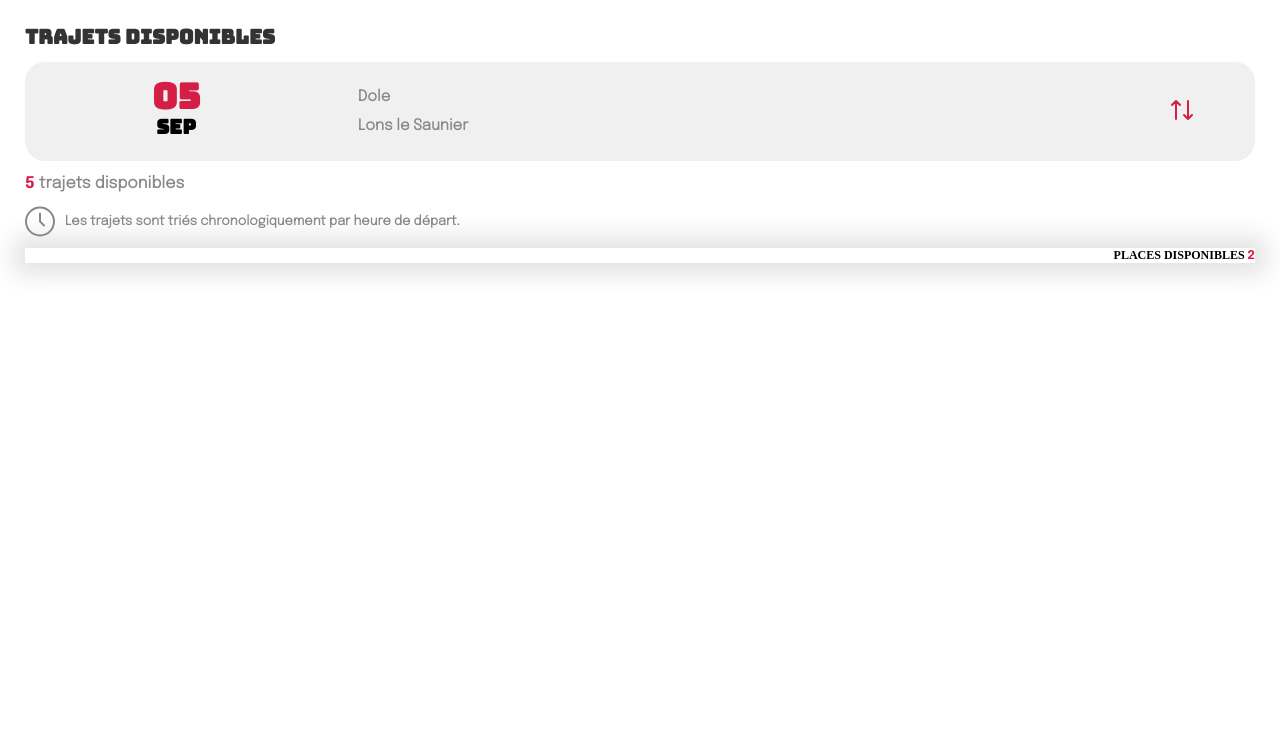
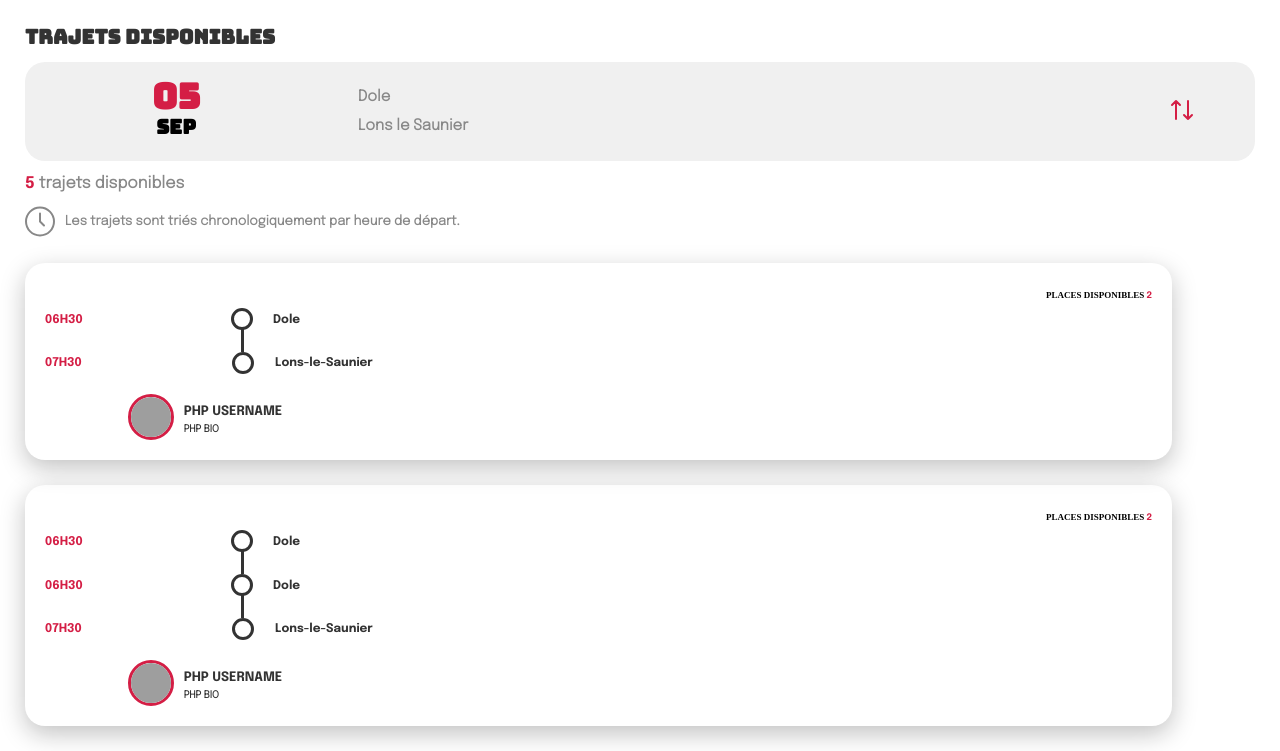
Before and after one commit to chrisviv/blablaCampus, a PHP site: page /list.php in a window 1280 px wide. Shown: the part 92-843 px from the top of the page. Before the commit the page ends 368 px from the top, so only its background shows below. Run offline with PHP 8.4, Linux system fonts and the light colour scheme; some web fonts are replaced; grey boxes are pictures that could not be loaded.

Commit message:
page list.php ready for checking

```diff
--- a/assets/css/style.css
+++ b/assets/css/style.css
@@ -693,16 +693,110 @@ input[type="date"]::-webkit-calendar-picker-indicator {
 }
 
 .card-trajet{
-    width: 100%;
+    width: 90%;
     -webkit-box-shadow: 0px 0px 24px 11px rgba(0, 0, 0, 0.116);
-    box-shadow: 0px 0px 24px 11px rgba(0, 0, 0, 0.116);
-
+    box-shadow: 0px 8px 24px rgba(17, 17, 17, 0.25);
+    padding: 20px;
+    border-radius: 20px;
+    margin-top: 25px;
 }
 .card-trajet > h2{
     font-family: "worksans";
     width: 100%;
+    font-size: 9px;
+    text-align: end;
+
+}
+
+.travel-start{
+    display: flex;
+
+
+}
+.travel-start > h3{
+    margin: 0px;
     font-size: 12px;
-    text-align: end;
+    line-height: 24px;
+}
+
+.travel-start > img{
+    margin: 0px 20px;
+}
+.travel-half{
+    display: flex;
+
+
+}
+.travel-half > h3{
+    margin: 0px;
+    font-size: 12px;
+    line-height: 24px;
+}
+
+.travel-half > img{
+    margin: 0px 20px;
+}
+.travel-end{
+    display: flex;
+    align-items: center;
+}
+.travel-end > h3{
+    margin: 0px;
+    font-size: 12px;
+}
+.travel-end > img{
+    margin: 0px 21px;
+}
+
+.hour{
+    color: var(--red);
+    font-family: "epilogueBold";
+    width: 15%;
+}
+.place{
+    color: var(--blackSubtitle);
+    font-family: "epilogueBold";
+    width: 78%;
+}
+
+
+.profile-travel>img {
+    width: 40px;
+    height: 40px;
+    border-radius: 100px;
+    border: 3px solid var(--red);
+
+
+}
+
+.profile-travel {
+    width: 100%;
+    display: flex;
+    justify-content: center;
+    align-items: center;
+    margin: 20px 0px 0px 0px;
+
+}
+
+.user-travel {
+    width: 80%;
+    margin-left: 10px;
+}
+
+.user-travel>h2 {
+    font-family: "epilogueBold";
+    color: var(--blackSubtitle);
+    margin: 0;
+    font-size: 13px;
+    line-height: 25px;
+}
+
+.user-travel>h3 {
+    font-family: "epilogue";
+    color: var(--blackSubtitle);
+    margin: 0;
+    font-size: 10px;
+
 }
 
 
--- a/list.php
+++ b/list.php
@@ -35,6 +35,71 @@
             <span class="phpNumber">2</span>
         </h2>
 
+        <div class="card-body">
+            <div class="travel-start">
+                <h3 class="hour">06H30</h3>
+                <img src="assets/img/circle-line.svg" alt="">
+                <h3 class="place">Dole</h3>
+            </div>
+
+        <!--     <div class="travel-half">
+                <h3 class="hour">06H30</h3>
+                <img src="assets/img/circle-line.svg" alt="">
+                <h3 class="place">Dole</h3>
+            </div> -->
+
+            <div class="travel-end">
+                <h3 class="hour">07H30</h3>
+                <img src="assets/img/circle.svg" alt="">
+                <h3 class="place">Lons-le-Saunier</h3>
+            </div>
+        </div>
+
+        <div class="profile-travel">
+         <img src="https://picsum.photos/200/300" alt="Photo de profil">
+
+         <div class="user-travel">
+             <h2>PHP USERNAME</h2>
+             <h3>PHP BIO </h3>
+         </div>
+       </div>
+
+
+    </div>
+
+    <div class="card-trajet">
+        <h2>PLACES DISPONIBLES
+            <span class="phpNumber">2</span>
+        </h2>
+
+        <div class="card-body">
+            <div class="travel-start">
+                <h3 class="hour">06H30</h3>
+                <img src="assets/img/circle-line.svg" alt="">
+                <h3 class="place">Dole</h3>
+            </div>
+
+            <div class="travel-half">
+                <h3 class="hour">06H30</h3>
+                <img src="assets/img/circle-line.svg" alt="">
+                <h3 class="place">Dole</h3>
+            </div>
+
+            <div class="travel-end">
+                <h3 class="hour">07H30</h3>
+                <img src="assets/img/circle.svg" alt="">
+                <h3 class="place">Lons-le-Saunier</h3>
+            </div>
+        </div>
+
+        <div class="profile-travel">
+         <img src="https://picsum.photos/200/300" alt="Photo de profil">
+
+         <div class="user-travel">
+             <h2>PHP USERNAME</h2>
+             <h3>PHP BIO </h3>
+         </div>
+       </div>
 
 
     </div>
```
Also changed, not shown: assets/img/circle-line.svg (added), assets/img/circle.svg (added).
